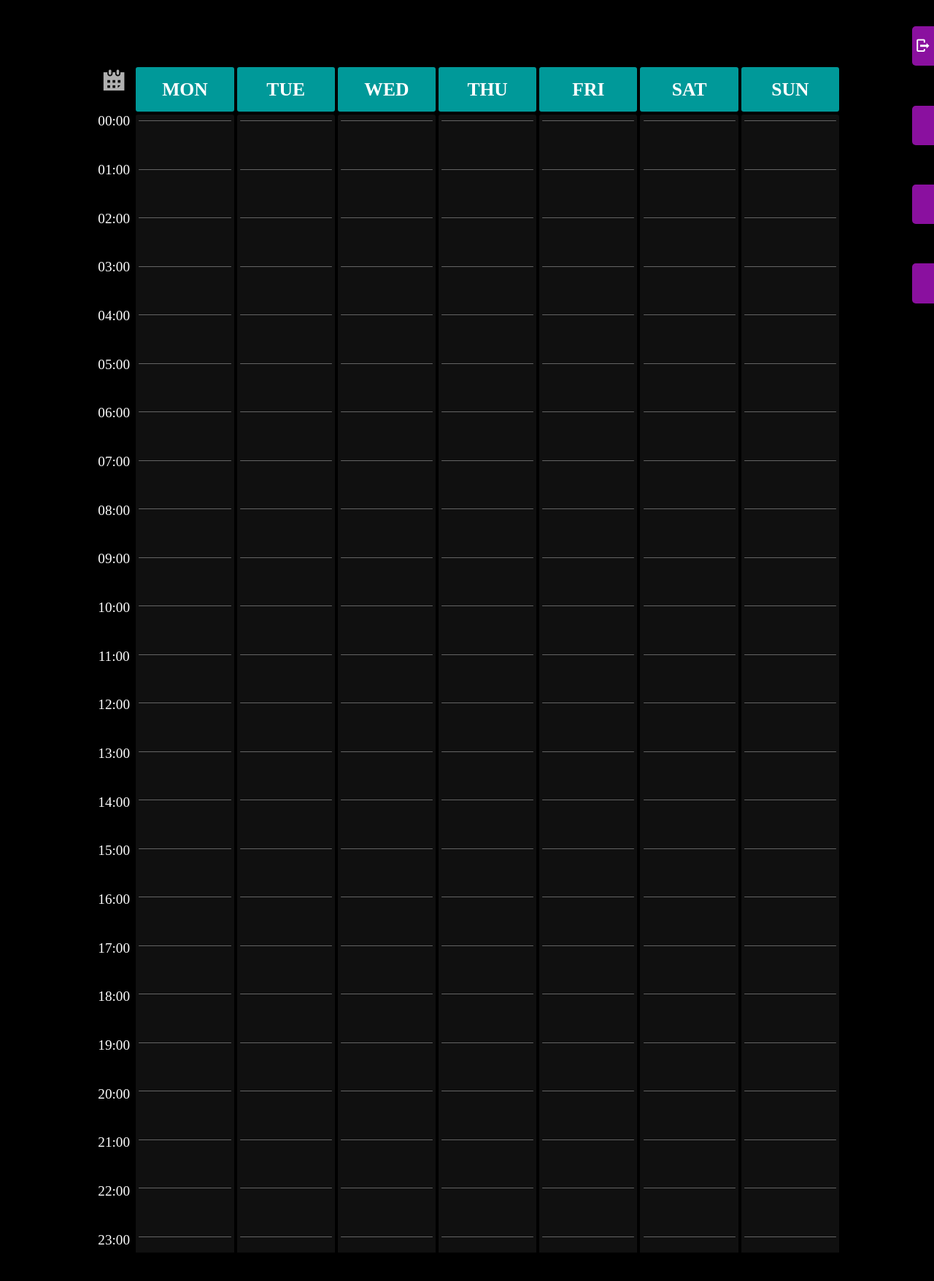
After one commit to sethevXXX/planner, a PHP site: page /planner.php in a window 1280 px wide. The commit adds this page. Shown: the top 1756 px of the page at 73% size. Run offline with PHP 8.4, Linux system fonts and the light colour scheme.

Commit message:
Add files via upload

```diff
--- a/index.php
+++ b/index.php
@@ -30,7 +30,7 @@
                 <div class = "inputBox">
                     <input type = "password" name = "password" placeholder = " password" required />
                 </div>
-                <input type = "submit" id = "loginButton" value="login"/>
+                <input type = "submit" id = "loginButton" value = "login"/>
             </form>
 
             <div id = "margin"></div>
--- /dev/null
+++ b/planner.php
@@ -0,0 +1,85 @@
+<?php
+    session_start();
+?>
+
+<!doctype html>
+<html lang = "pl">
+<head>
+
+    <meta charset="utf-8">
+
+    <title> planner </title>
+
+    <link rel = "short icon" href = "https://cdn-icons-png.flaticon.com/512/3874/3874060.png">
+    <link rel = "stylesheet" href = "planner_style.css">
+    <link rel = "stylesheet" href = "fontello/css/fontello.css" type = "text/css" />
+
+    <script type = "text/javascript" src = "planner_script.js"></script>
+
+</head>
+<body>
+
+    <main>
+
+        <div id = "calendar">
+            <header>
+                <div id = "week">
+                    <i class = "icon-calendar-inv"></i>
+                </div>
+                <div class = "dayName day">MON</div>
+                <div class = "dayName day">TUE</div>
+                <div class = "dayName day">WED</div>
+                <div class = "dayName day">THU</div>
+                <div class = "dayName day">FRI</div>
+                <div class = "dayName day">SAT</div>
+                <div class = "dayName day">SUN</div>
+            </header>
+            <section>
+                <div id = "hours"></div>
+                <div id = "monday"      class = "plan day"></div>
+                <div id = "tuesday"     class = "plan day"></div>
+                <div id = "wednesday"   class = "plan day"></div>
+                <div id = "thursday"    class = "plan day"></div>
+                <div id = "friday"      class = "plan day"></div>
+                <div id = "saturday"    class = "plan day"></div>
+                <div id = "sunday"      class = "plan day"></div>
+            </section>
+        </div>
+
+    </main>
+
+    <div id = "logOut" class = "side">
+        <span>
+            <i class = "icon-logout"></i>
+        </span>
+        <span onclick = "logout()">
+            LOG OUT
+        </span>
+    </div>
+    <div id = "note" class = "side">
+        <span>
+            <i class = "icon-doc-text-inv"></i>
+        </span>
+        <span onclick = "add(2,'#66ccff',2,4)">
+            NOTE
+        </span>
+    </div>
+    <div id = "daily" class = "side">
+        <span>
+            <i class = "icon-ok-circled"></i>
+        </span>
+        <span>
+            DAILY
+        </span>
+    </div>
+    <div id = "todo" class = "side">
+        <span>
+            <i class = "icon-th-list"></i>
+        </span>
+        <span>
+            TO-DO
+        </span>
+    </div>
+
+</body>
+</html>
--- /dev/null
+++ b/planner_script.js
@@ -0,0 +1,42 @@
+window.onload = function(){start()}
+
+function logout()
+{
+
+}
+function hours()
+{
+    let time, line
+    for (let i = 0; i < 24; i++)
+    {
+        time = document.createElement("div")
+        document.getElementById("hours").appendChild(time)
+        time.className = "time"
+        if (i < 10) document.getElementsByClassName("time")[i].innerHTML = "0" + i + ":00"
+        else document.getElementsByClassName("time")[i].innerHTML = i + ":00"
+        time.style.top = i * 100 / 24 + "%"
+    }
+    for (let i = 0; i < 7; i++)
+    {
+        for (let j = 0; j < 24; j++)
+        {
+            line = document.createElement("div")
+            document.getElementsByClassName("plan")[i].appendChild(line)
+            line.className = "hourLines"
+            line.style.top = j * 100 / 24 + 0.5 + "%"
+        }
+    }
+}
+function add(dayNumber, color, start, end)
+{
+    let name = document.createElement("div")
+    document.getElementsByClassName("plan")[dayNumber].appendChild(name)
+    name.className = "note"
+    name.style.backgroundColor = color
+    name.style.top = start * 100 / 24 + 0.5 + "%"
+    name.style.height = (end - start) * 100 / 24 + "%"
+}
+function start()
+{
+    hours()
+}
--- /dev/null
+++ b/planner_style.css
@@ -0,0 +1,196 @@
+*
+{
+    padding: 0;
+    margin: 0;
+    box-sizing: border-box;
+
+    text-align: center;
+    color: white;
+    font-family: calibri light;
+
+    user-select: none;
+}
+html, body, main
+{
+    display: flex;
+    justify-content: center;
+    align-items: center;
+
+    width: 100vw;
+    height: 100vh;
+
+    background-color: black;
+
+    overflow: hidden;
+}
+#calendar
+{
+    width: 80%;
+    height: 90%;
+}
+header
+{
+    width: 100%;
+    height: 4%;
+}
+section
+{
+    width: 100%;
+    height: 96%;
+
+    overflow-x: hidden;
+    overflow-y: auto;
+}
+section::-webkit-scrollbar
+{
+    width: 0;
+}
+#week
+{
+    display: flex;
+    justify-content: center;
+    float: left;
+
+    position: relative;
+
+    width: 5.5%;
+    height: 100%;
+}
+.icon-calendar-inv
+{
+    position: absolute;
+    top: 3%;
+
+    color: rgb(175, 175, 175);
+    font-size: 2.5vmin;
+}
+.icon-calendar-inv:hover
+{
+    color: rgb(230, 230, 230);
+}
+#hours
+{
+    position: relative;
+
+    display: flex;
+    justify-content: center;
+    float: left;
+    overflow-y: auto;
+
+    width: 5.5%;
+    height: 1600px;
+
+    font-size: 1.5vmin;
+}
+.day
+{
+    display: flex;
+    justify-content: center;
+    float: left;
+
+    width: 13.5%;
+
+    border: solid black 2px;
+    border-radius: 5px;
+}
+.dayName
+{
+    align-items: center;
+
+    height: 100%;
+
+    font-weight: bold;
+    font-size: 2vmin;
+
+    background-color: #009999;
+}
+.time
+{
+    position: absolute;
+}
+.plan
+{
+    position: relative;
+
+    height: 1600px;
+
+    background-color: rgb(16, 16, 16);
+}
+.plan:hover
+{
+    background-color: rgb(10, 10, 10);
+}
+.hourLines
+{
+    position: absolute;
+
+    width: 94%;
+    height: 1px;
+
+    background-color: rgb(100, 100, 100);
+    border-radius: 5px;
+}
+.side
+{
+    display: flex;
+    align-items: center;
+
+    right: -90px;
+
+    position: fixed;
+    transition: 1s;
+
+    width: 120px;
+    height: 3%;
+
+    background-color: #8a109f;
+    border-radius: 5px 0 0 5px;
+}
+.side:hover
+{
+    right: 0;
+
+    transition: 0.5s;
+}
+.side > span:first-of-type
+{
+    left: 0;
+
+    width: 30px;
+}
+.side > span:last-of-type
+{
+    width: 90px;
+
+    font-size: 1.5vmin;
+    font-style: normal;
+    font-weight: bold;
+}
+.side > span > i
+{
+    font-size: 1.5vmin;
+}
+#logOut
+{
+    top: 2%;
+}
+#note
+{
+    top: 8%;
+}
+#daily
+{
+    top: 14%;
+}
+#todo
+{
+    top: 20%;
+}
+.note
+{
+    position: absolute;
+
+    width: 90%;
+
+    border-radius: 5px;
+}
```
Also changed, not shown: authentication.php (+5 -3 lines).
